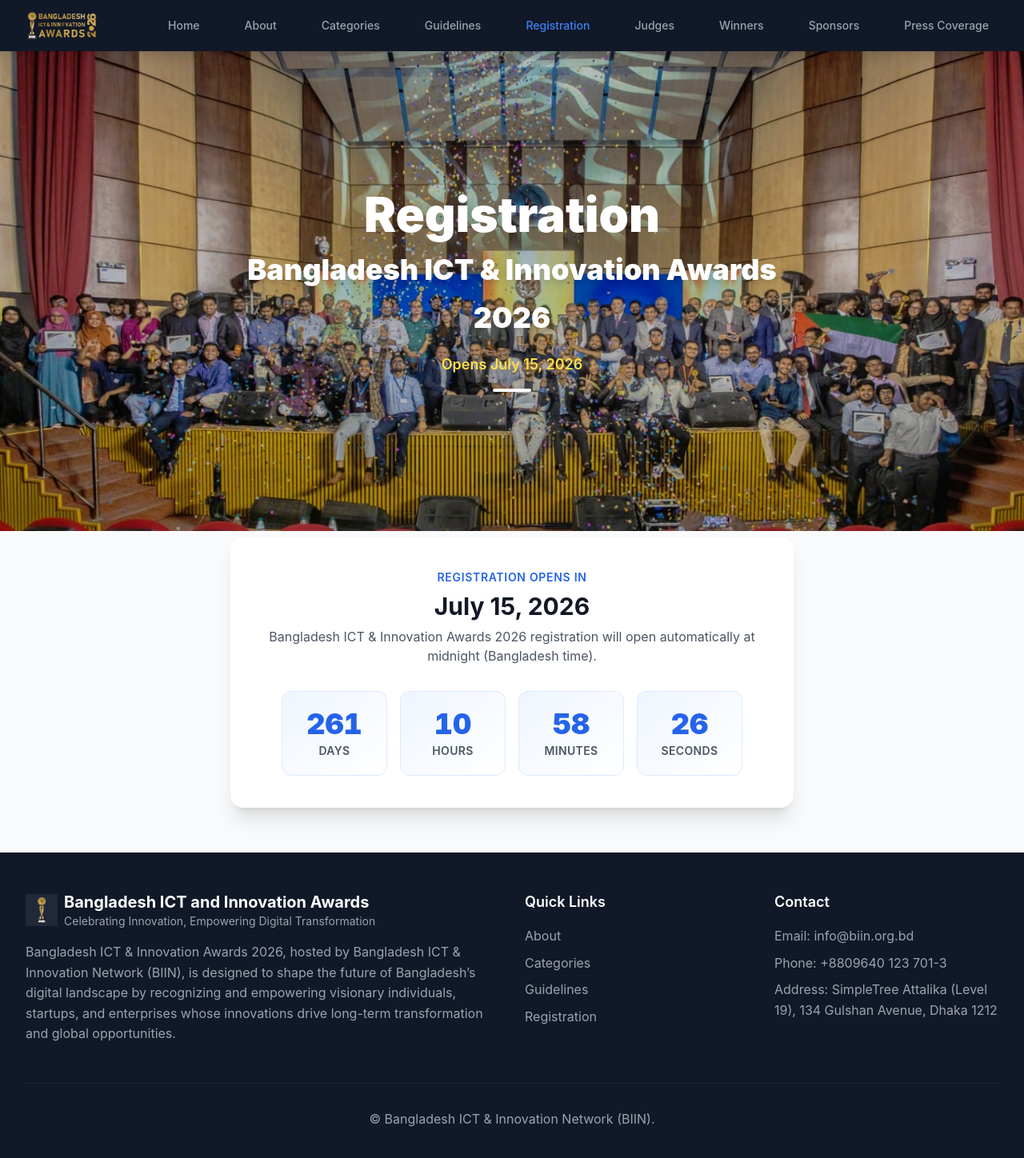
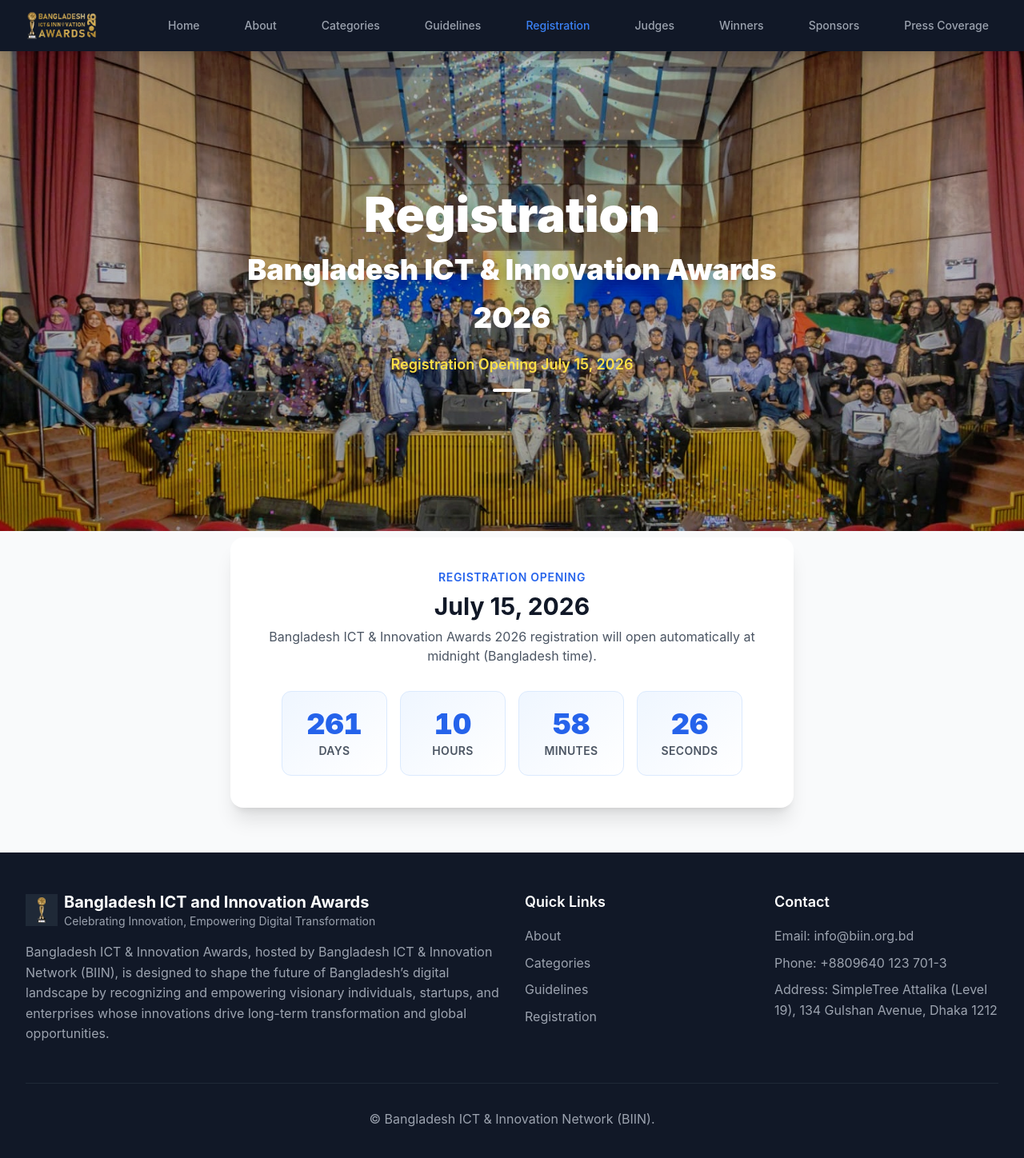
Before and after one commit to Ayonspoiler/BIIN_Award_Function, a React (Vite) app in the folder frontend/: page /registration in a window 1280 px wide. Shown: the top 1448 px of the page at 80% size. Built offline with nearby package versions, Linux system fonts and the light colour scheme.

Commit message:
add some info

```diff
--- a/frontend/src/components/Footer.jsx
+++ b/frontend/src/components/Footer.jsx
@@ -26,7 +26,7 @@ const Footer = () => {
               </div>
             </div>
             <p className="text-gray-400 mb-4">
-              Bangladesh ICT & Innovation Awards 2026, hosted by Bangladesh ICT
+              Bangladesh ICT & Innovation Awards, hosted by Bangladesh ICT
               & Innovation Network (BIIN), is designed to shape the future of
               Bangladesh’s digital landscape by recognizing and empowering
               visionary individuals, startups, and enterprises whose innovations
--- a/frontend/src/pages/Registration.jsx
+++ b/frontend/src/pages/Registration.jsx
@@ -343,7 +343,7 @@ const Registration = () => {
   const CountdownDisplay = () => (
     <div className="bg-white rounded-2xl shadow-xl p-8 sm:p-10 mb-12 text-center">
       <p className="text-sm font-semibold uppercase tracking-wider text-primary-600 mb-2">
-        Registration Opens In
+        Registration Opening
       </p>
       <h2 className="text-2xl sm:text-3xl font-bold text-gray-900 mb-2">
         July 15, 2026
@@ -423,7 +423,7 @@ const Registration = () => {
               </p>
             ) : (
               <p className="text-base sm:text-lg text-yellow-300 font-semibold mb-4 drop-shadow-lg">
-                Opens July 15, 2026
+                Registration Opening July 15, 2026
               </p>
             )}
             <div className="flex justify-center gap-4">
```
